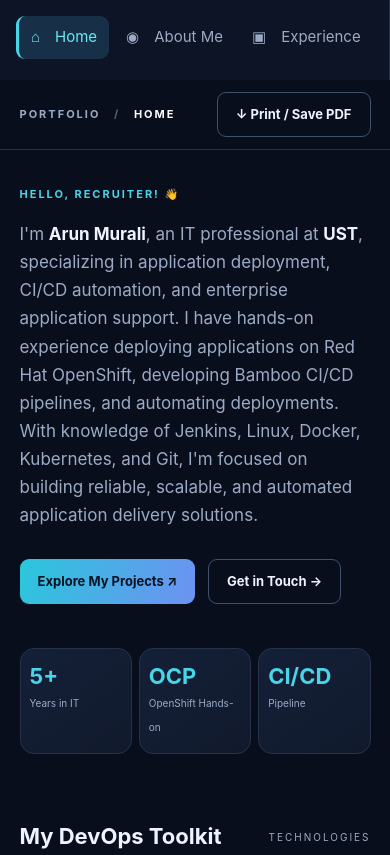
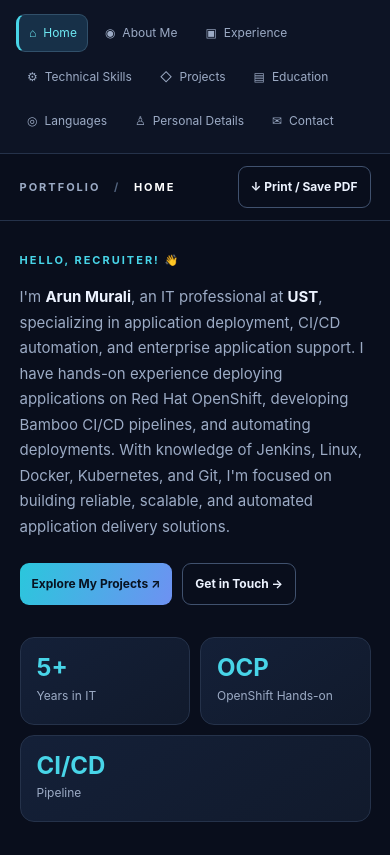
Before and after one commit to Arunmurali061/devops-resume-portfolio, a plain HTML site: page index.html in a window 390 px wide. Shown: the top 855 px of the page. Drawn offline with Linux system fonts and the light colour scheme.

Commit message:
Improve mobile responsive design

```diff
--- a/styles.css
+++ b/styles.css
@@ -491,84 +491,98 @@ footer {
     }
 }
 
-@media(max-width:700px) {
-    .shell {
-        display: block
+/* Mobile layout: preserve the desktop sidebar above 700px. */
+@media (max-width: 700px) {
+    .shell { display: block; }
+
+    .sidebar {
+        position: relative;
+        width: 100%;
+        height: auto;
+        overflow: visible;
+        padding: 14px 16px;
+        border-right: 0;
+        border-bottom: 1px solid var(--line);
     }
 
-    .sidebar {
-        position: static;
-        width: 100%;
-        height: auto;
-        padding: 16px
+    .profile, .sidebar-bottom { display: none; }
+
+    .brand {
+        margin-bottom: 12px;
+        padding: 0 2px;
+        font-size: 19px;
     }
 
-    .profile,
-    .sidebar-bottom {
-        display: none
-    }
-
-    .brand {
-        margin-bottom: 14px
-    }
-
-    nav {
+    /* All navigation items remain visible without sideways scrolling.
+       A collapsible hamburger menu would also require HTML and JS changes. */
+    .sidebar nav {
         display: flex;
-        overflow-x: auto;
-        gap: 5px
+        flex-wrap: wrap;
+        overflow: visible;
+        gap: 6px;
     }
 
     .nav-link {
-        white-space: nowrap;
         width: auto;
-        flex-shrink: 0;
-        padding: 9px 12px
+        flex: 0 1 auto;
+        min-width: 0;
+        white-space: normal;
+        padding: 8px 10px;
+        margin: 0;
+        font-size: 12px;
+        gap: 7px;
+        border: 1px solid transparent;
     }
+
+    .nav-link.active { border-color: #31506a; border-left: 3px solid var(--cyan); }
 
     .topbar {
         height: auto;
         min-height: 64px;
-        padding: 12px 5%
+        padding: 12px 5%;
+        flex-wrap: wrap;
     }
 
-    .chip {
-        display: none
+    .top-actions { gap: 8px; }
+    .chip { display: none; }
+    .outline-btn, .primary-btn { padding: 10px 12px; font-size: 12px; }
+
+    .content { padding: 30px 5% 50px; }
+
+    h1 {
+        font-size: clamp(29px, 8vw, 40px);
+        line-height: 1.2;
+        letter-spacing: -0.7px;
+        overflow-wrap: anywhere;
     }
 
-    .content {
-        padding: 35px 5%
+    h2 { font-size: 20px; }
+    .lead { font-size: 15px; line-height: 1.7; }
+    .hero-buttons { gap: 10px; margin: 24px 0 32px; }
+
+    .stats {
+        grid-template-columns: repeat(2, minmax(0, 1fr));
+        gap: 10px;
+        margin-bottom: 34px;
     }
 
-    .stats {
-        grid-template-columns: repeat(3, 1fr);
-        gap: 7px
+    .stat { padding: 16px; min-width: 0; }
+    .stat:last-child:nth-child(odd) { grid-column: 1 / -1; }
+    .stat strong { font-size: 24px; }
+    .stat span { font-size: 12px; }
+
+    .two-col, .skill-grid, .project-grid, .contact-grid {
+        grid-template-columns: minmax(0, 1fr);
+        gap: 14px;
     }
 
-    .stat {
-        padding: 14px 9px
-    }
-
-    .stat strong {
-        font-size: 22px
-    }
-
-    .stat span {
-        font-size: 10px
-    }
-
-    .two-col,
-    .skill-grid {
-        grid-template-columns: 1fr
-    }
-
-    .details>div {
-        display: block
-    }
-
-    .details strong {
-        display: block;
-        text-align: left
-    }
+    .panel { width: 100%; min-width: 0; padding: 20px; }
+    .toolkit { gap: 8px; }
+    .toolkit div { padding: 9px 12px; font-size: 12px; }
+    .section-heading { flex-wrap: wrap; gap: 8px; }
+    .details > div { display: block; }
+    .details strong { display: block; text-align: left; overflow-wrap: anywhere; }
+    img { max-width: 100%; height: auto; }
 }
 
 @media print {
@@ -630,33 +644,3 @@ footer {
         margin-bottom: 15px
     }
 }
-
-/* Responsive layout for mobile devices */
-@media screen and (max-width: 768px) {
-
-    .two-col {
-        display: grid;
-        grid-template-columns: 1fr;
-        gap: 16px;
-    }
-
-    .panel {
-        width: 100%;
-        min-width: 0;
-        box-sizing: border-box;
-    }
-
-    h1 {
-        font-size: clamp(28px, 7vw, 40px);
-        line-height: 1.2;
-    }
-
-    h2 {
-        font-size: 22px;
-    }
-
-    img {
-        max-width: 100%;
-        height: auto;
-    }
-}
```
